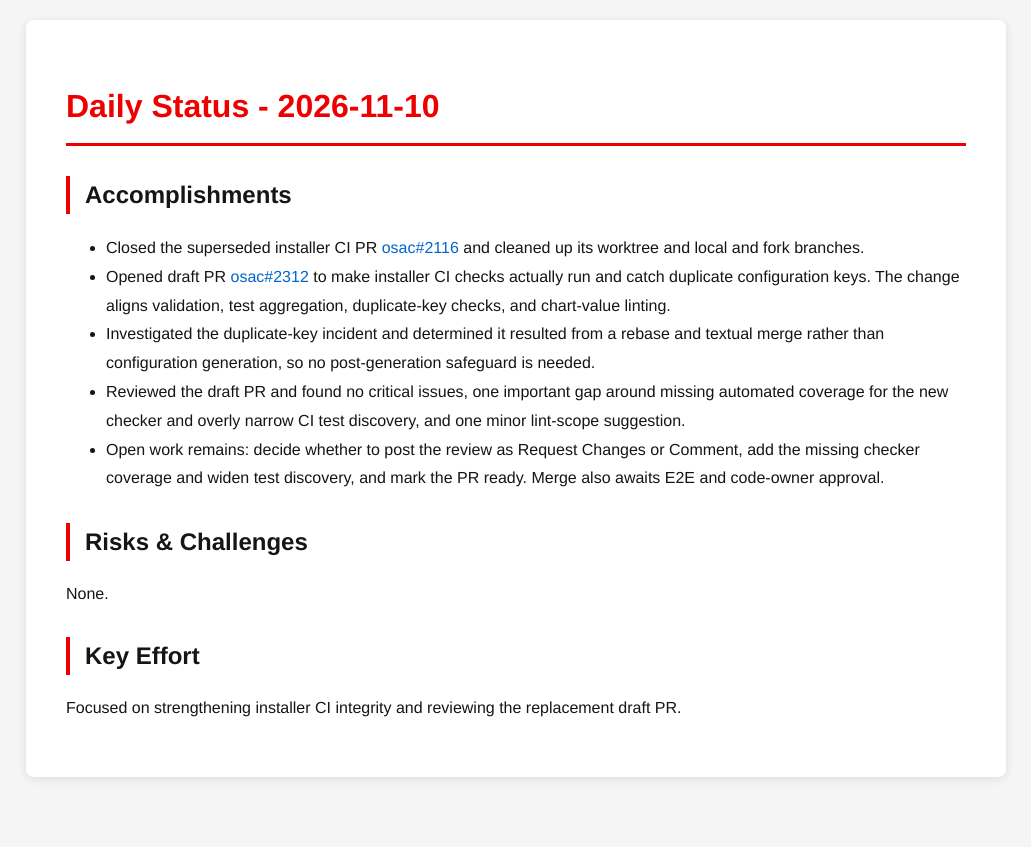
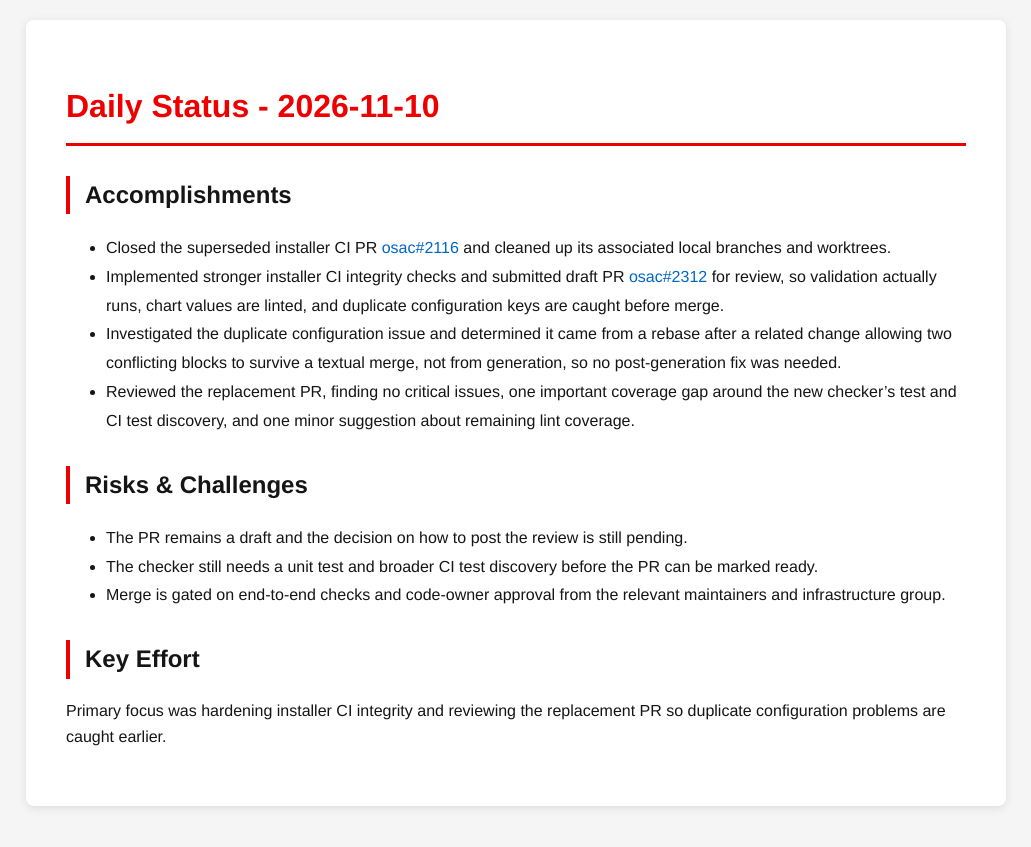
Before and after one commit to tzvatot/daily-status, a Jekyll site: the page built from 2026-11-10.md, in a window 1280 px wide. Shown: the top 847 px of the page, without its empty margins (124-1155 px from the left). Built offline with Jekyll 4.4.1, drawn with Linux system fonts in a browser that asks for light colours.

Commit message:
Daily status update - 2026-11-10

```diff
--- a/2026-11-10.md
+++ b/2026-11-10.md
@@ -7,14 +7,15 @@ date: 2026-11-10
 # Daily Status - 2026-11-10
 
 ## Accomplishments
-- Closed the superseded installer CI PR [osac#2116](https://github.com/osac-project/osac/pull/2116) and cleaned up its worktree and local and fork branches.
-- Opened draft PR [osac#2312](https://github.com/osac-project/osac/pull/2312) to make installer CI checks actually run and catch duplicate configuration keys. The change aligns validation, test aggregation, duplicate-key checks, and chart-value linting.
-- Investigated the duplicate-key incident and determined it resulted from a rebase and textual merge rather than configuration generation, so no post-generation safeguard is needed.
-- Reviewed the draft PR and found no critical issues, one important gap around missing automated coverage for the new checker and overly narrow CI test discovery, and one minor lint-scope suggestion.
-- Open work remains: decide whether to post the review as Request Changes or Comment, add the missing checker coverage and widen test discovery, and mark the PR ready. Merge also awaits E2E and code-owner approval.
+- Closed the superseded installer CI PR [osac#2116](https://github.com/osac-project/osac/pull/2116) and cleaned up its associated local branches and worktrees.
+- Implemented stronger installer CI integrity checks and submitted draft PR [osac#2312](https://github.com/osac-project/osac/pull/2312) for review, so validation actually runs, chart values are linted, and duplicate configuration keys are caught before merge.
+- Investigated the duplicate configuration issue and determined it came from a rebase after a related change allowing two conflicting blocks to survive a textual merge, not from generation, so no post-generation fix was needed.
+- Reviewed the replacement PR, finding no critical issues, one important coverage gap around the new checker's test and CI test discovery, and one minor suggestion about remaining lint coverage.
 
 ## Risks & Challenges
-None.
+- The PR remains a draft and the decision on how to post the review is still pending.
+- The checker still needs a unit test and broader CI test discovery before the PR can be marked ready.
+- Merge is gated on end-to-end checks and code-owner approval from the relevant maintainers and infrastructure group.
 
 ## Key Effort
-Focused on strengthening installer CI integrity and reviewing the replacement draft PR.
+Primary focus was hardening installer CI integrity and reviewing the replacement PR so duplicate configuration problems are caught earlier.
```
